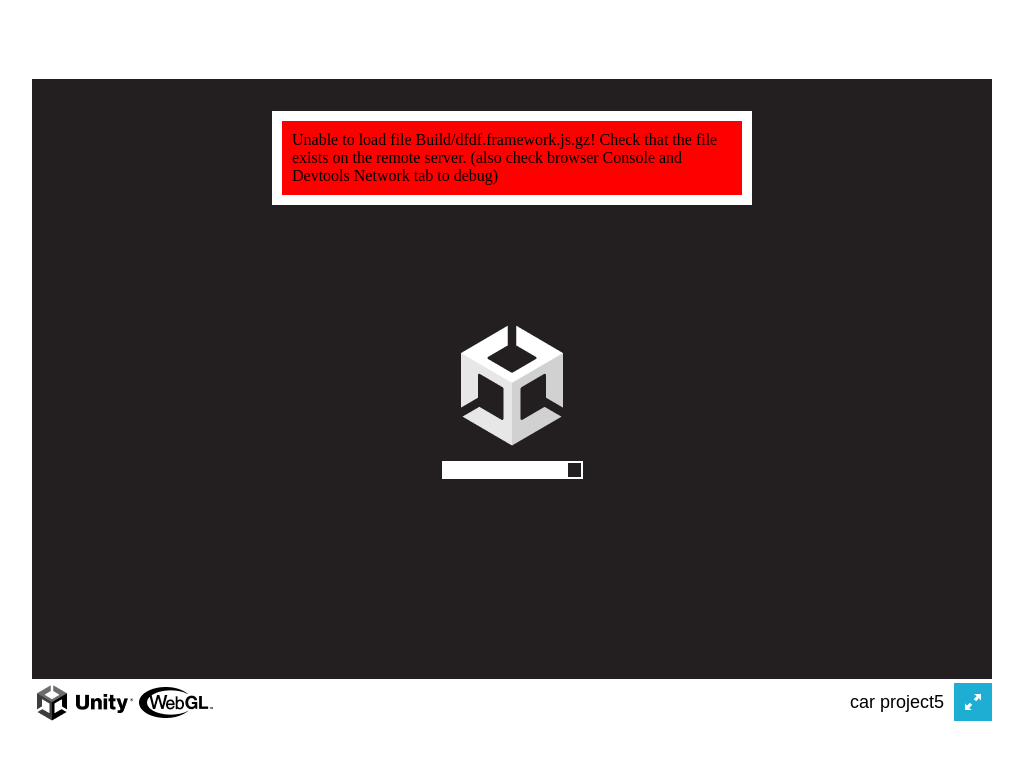
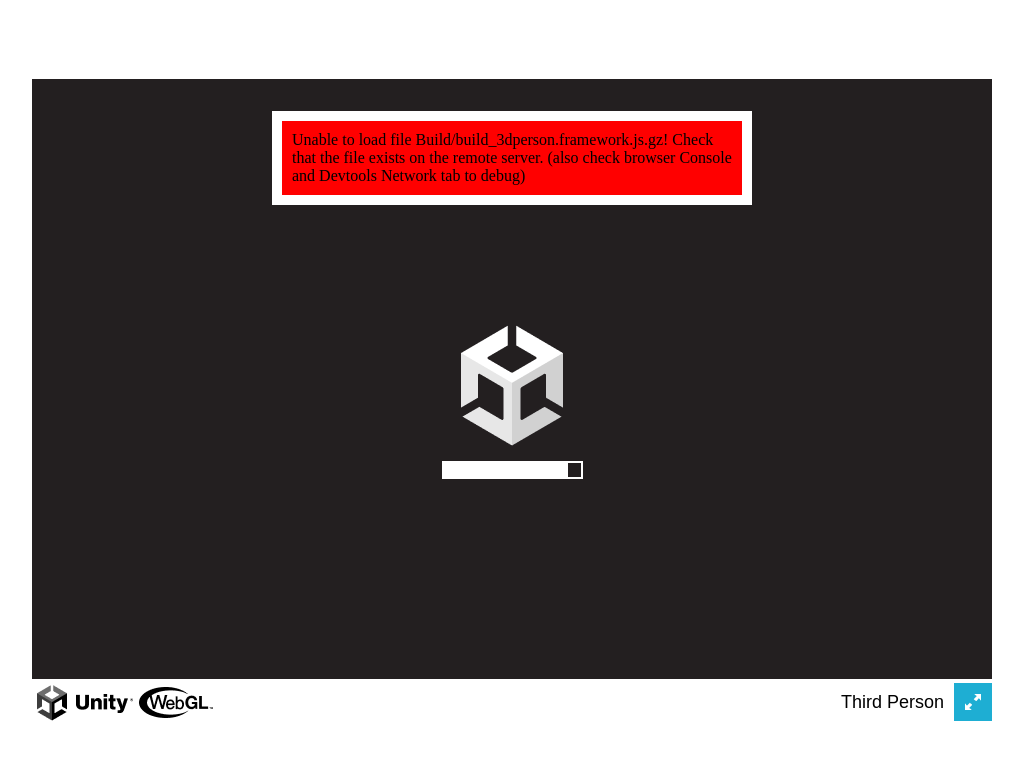
Before and after one commit to diegos17/testvr1, a plain HTML site: page index.html in a window 1280 px wide. Shown: the whole page, without its empty margins (128-1151 px from the left). Drawn offline with Linux system fonts and the light colour scheme; no server answers.

Commit message:
cambios
cambios

```diff
--- a/index.html
+++ b/index.html
@@ -3,7 +3,7 @@
   <head>
     <meta charset="utf-8">
     <meta http-equiv="Content-Type" content="text/html; charset=utf-8">
-    <title>Unity WebGL Player | car project5</title>
+    <title>Unity WebGL Player | Third Person</title>
     <link rel="shortcut icon" href="TemplateData/favicon.ico">
     <link rel="stylesheet" href="TemplateData/style.css">
   </head>
@@ -20,7 +20,7 @@
       <div id="unity-footer">
         <div id="unity-webgl-logo"></div>
         <div id="unity-fullscreen-button"></div>
-        <div id="unity-build-title">car project5</div>
+        <div id="unity-build-title">Third Person</div>
       </div>
     </div>
     <script>
@@ -56,14 +56,14 @@
       }
 
       var buildUrl = "Build";
-      var loaderUrl = buildUrl + "/dfdf.loader.js";
+      var loaderUrl = buildUrl + "/build_3dperson.loader.js";
       var config = {
-        dataUrl: buildUrl + "/dfdf.data.gz",
-        frameworkUrl: buildUrl + "/dfdf.framework.js.gz",
-        codeUrl: buildUrl + "/dfdf.wasm.gz",
+        dataUrl: buildUrl + "/build_3dperson.data.gz",
+        frameworkUrl: buildUrl + "/build_3dperson.framework.js.gz",
+        codeUrl: buildUrl + "/build_3dperson.wasm.gz",
         streamingAssetsUrl: "StreamingAssets",
         companyName: "DefaultCompany",
-        productName: "car project5",
+        productName: "Third Person",
         productVersion: "0.1",
         showBanner: unityShowBanner,
       };
```
Also changed, not shown: Build/build_3dperson.loader.js (renamed from Build/dfdf.loader.js), 4 other files.
